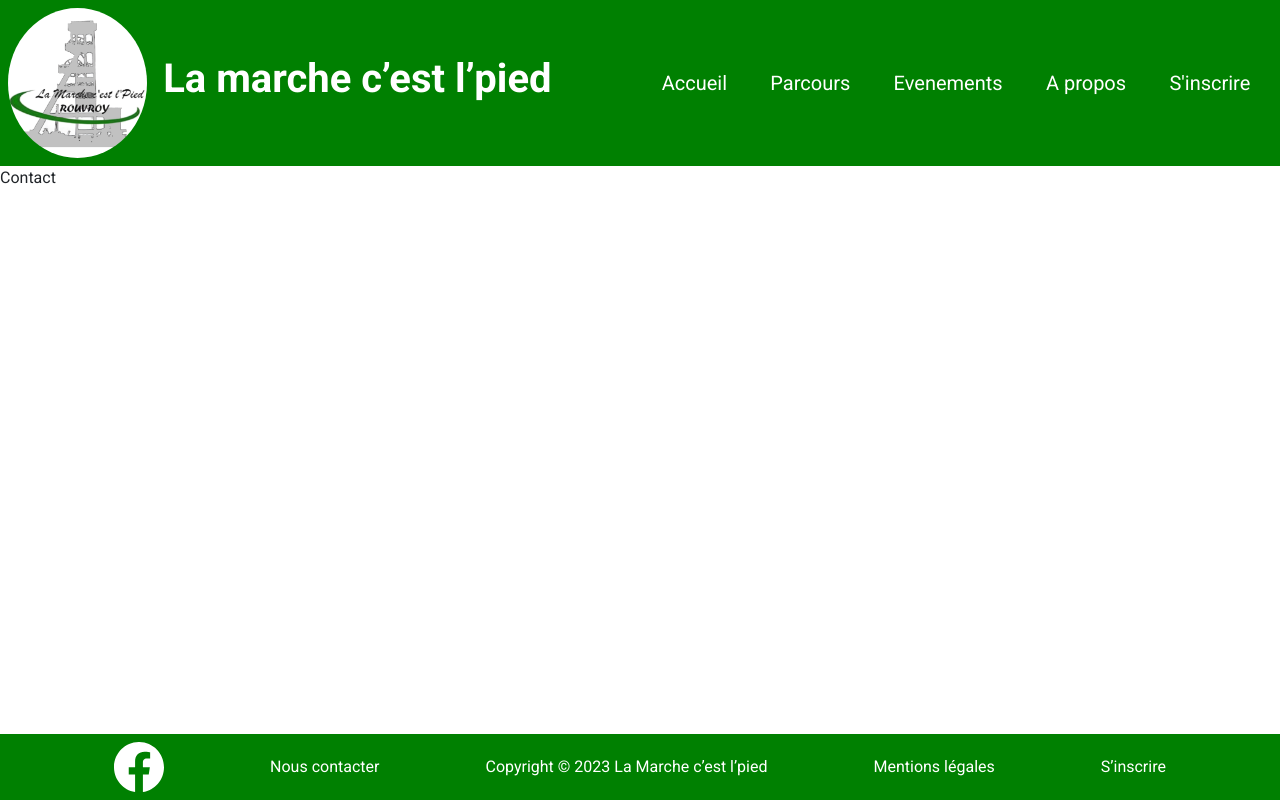
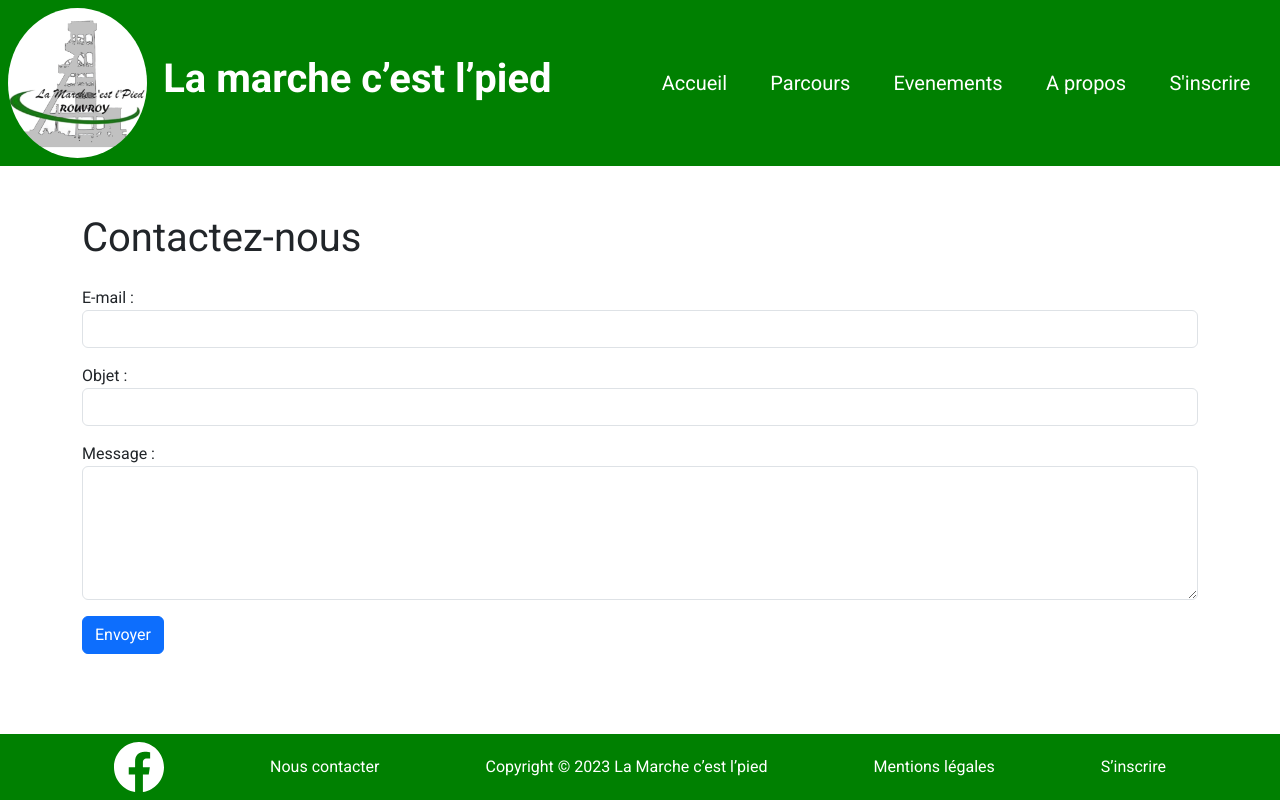
Before and after one commit to FelixKarma/la-marche-c-est-le-pied, a React (Vite) app: page /contact in a window 1280 px wide. Built offline with nearby package versions, Linux system fonts and the light colour scheme.

Commit message:
page contact fini

```diff
--- a/package.json
+++ b/package.json
@@ -10,7 +10,9 @@
     "preview": "vite preview"
   },
   "dependencies": {
+    "@formspree/react": "^2.4.2",
     "autoprefixer": "^10.4.14",
+    "axios": "^1.4.0",
     "formik": "^2.2.9",
     "postcss": "^8.4.23",
     "react": "^18.2.0",
--- a/src/views/Contact.jsx
+++ b/src/views/Contact.jsx
@@ -1,9 +1,74 @@
-import React from 'react'
+import React, { useState } from 'react';
+import { useForm, ValidationError } from '@formspree/react';
+
 
 const Contact = () => {
-  return (
-    <div>Contact</div>
-  )
+    const [state, handleSubmit] = useForm("mwkjdbrp");
+    const [erreur, setErreur] = useState(false);
+
+    const handleFormSubmit = (event) => {
+        event.preventDefault();
+        handleSubmit(event)
+            .then((result) => {
+                if (result.success) {
+                    // Le formulaire a été soumis avec succès
+                    setErreur(false); // Réinitialise l'état d'erreur à false
+                } else {
+                    // Une erreur s'est produite lors de la soumission du formulaire
+                    setErreur(true);
+                }
+            })
+            .catch(() => {
+                // Une erreur s'est produite lors de la soumission du formulaire
+                setErreur(true);
+            });
+    };
+
+    if (state.succeeded) {
+        return <h1 className='position-absolute top-50 start-50 translate-middle'>Votre mail a été envoyé avec succès</h1>;
+    }
+    else if (erreur && !state.submitting) {
+        return <h1 className='position-absolute top-50 start-50 translate-middle'>Une erreur est survenue. <br /> Si l'erreur persiste, contactez nous via le mail suivant : <span className='text-primary'>lamarcheclepied@laposte.net</span> </h1>;
+    }
+
+    return (
+        <section className="container mt-5">
+            <h1 className="mb-4">Contactez-nous</h1>
+            <form onSubmit={handleFormSubmit}>
+                <div className="form-group">
+                    <label htmlFor="email">E-mail :</label>
+                    <input type="email" id="email" name="email" className="form-control" />
+                    <ValidationError
+                        prefix="Email"
+                        field="email"
+                        errors={state.errors}
+                    />
+                </div>
+
+                <div className="form-group mt-3">
+                    <label htmlFor="objet">Objet :</label>
+                    <input type="text" id="objet" name="objet" className="form-control" />
+                    <ValidationError
+                        prefix="Objet"
+                        field="objet"
+                        errors={state.errors}
+                    />
+                </div>
+
+                <div className="form-group mt-3">
+                    <label htmlFor="message">Message :</label>
+                    <textarea id="message" name="message" className="form-control" rows="5" />
+                    <ValidationError
+                        prefix="Message"
+                        field="message"
+                        errors={state.errors}
+                    />
+                </div>
+
+                <button type="submit" disabled={state.submitting} className="btn btn-primary mt-3">Envoyer</button>
+            </form>
+        </section>
+    );
 }
 
 export default Contact
```
Also changed, not shown: 1 other file (tests, documents, lock files or other folders).
